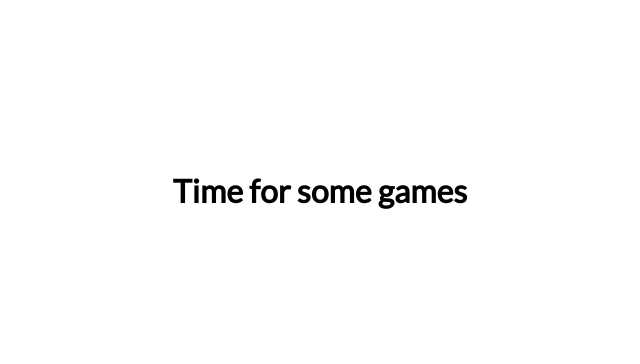
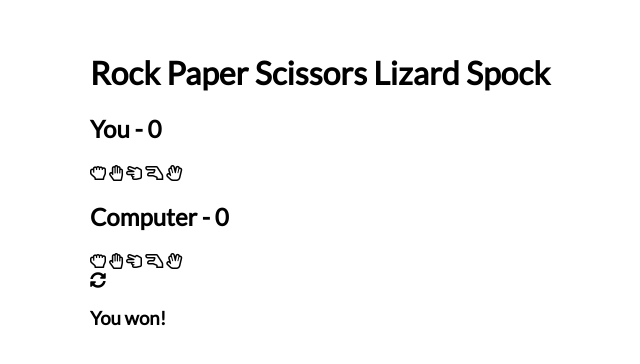
Before and after one commit to Johnnasimba/Rock-Paper-Scissors, a plain HTML site: page index.html in a window 1280 px wide. Shown: the part 210-574 px from the top of the page, without its empty margins (320-960 px from the left). Drawn offline with Linux system fonts and the light colour scheme.

Commit message:
Building UI

```diff
--- a/index.html
+++ b/index.html
@@ -9,9 +9,36 @@
     <link rel="stylesheet" href="style.css">
 </head>
 <body>
-
-    <h1>Time for some games</h1>
-    <!-- Script -->
+    <div class="game-container">
+        <!-- Header -->
+        <div class="header">
+            <h1>Rock Paper Scissors Lizard Spock</h1>
+        </div>
+        <!-- Player Container -->
+        <div class="player-container" id="player">
+            <h2>You - <span id="playerScore"></span>0<span class="choice" id="playerChoice"></span></h2>
+            <i class="far fa-hand-rock" title="Rock" id="playerRock" ></i>
+            <i class="far fa-hand-paper" title="Paper" id="playerPaper" ></i>
+            <i class="far fa-hand-scissors" title="Scissors" id="playerScissors"></i>
+            <i class="far fa-hand-lizard" title="Lizard" id="playerLizard"></i>
+            <i class="far fa-hand-spock" title="Spock" id="playerSpock" ></i>
+        </div>
+        <!-- Computer Container -->
+        <div class="player-container" id="computer">
+            <h2>Computer - <span id="computerScore"></span>0<span class="choice" id="computerChoice"></span></h2>
+            <i class="far fa-hand-rock" title="Rock" id="computerRock"></i>
+            <i class="far fa-hand-paper" title="Paper" id="computerPaper"></i>
+            <i class="far fa-hand-scissors" title="Scissors" id="computerScissors"></i>
+            <i class="far fa-hand-lizard" title="Lizard" id="computerLizard"></i>
+            <i class="far fa-hand-spock" title="Spock" id="computerSpock"></i>
+        </div>
+        <!-- Reset Icon -->
+        <i class="fas fa-sync-alt reset-icon" title="Reset"></i>
+        <!-- Results Text -->
+        <div class="result-container">
+            <h3 class="result-text" id="resultText">You won!</h3>
+        </div>
+    </div>
     <script src="script.js"></script>
 </body>
 </html>
```
